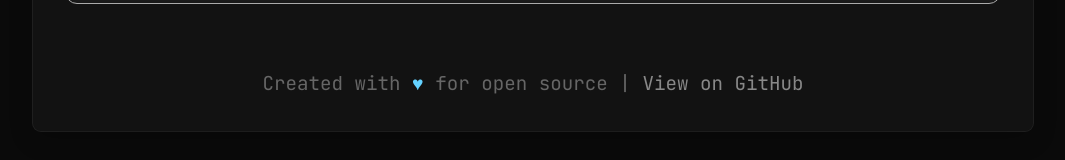
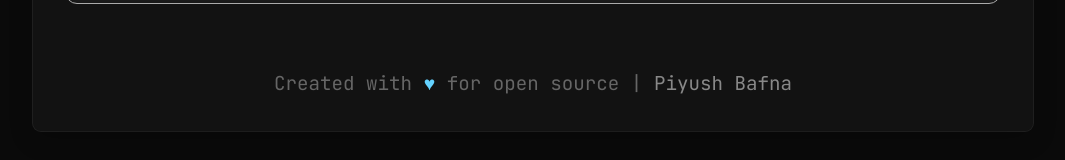
Before and after one commit to piyushdev04/Dev-Explorer, a website: page public/index.html in a window 1280 px wide. Shown: the part 727-887 px from the top of the page, without its empty margins (107-1172 px from the left). Drawn offline with Linux system fonts and the light colour scheme.

Commit message:
Update index.html

```diff
--- a/public/index.html
+++ b/public/index.html
@@ -124,7 +124,7 @@
         </div>
 
         <footer>
-            Created with <span style="color: #64D2FF;">♥</span> for open source | <a href="https://github.com/piyushdev04" target="_blank">View on GitHub</a>
+            Created with <span style="color: #64D2FF;">♥</span> for open source | <a href="https://www.piyushinfinity.dev/" target="_blank">Piyush Bafna</a>
         </footer>
     </div>
     <script src="script.js"></script>
```
